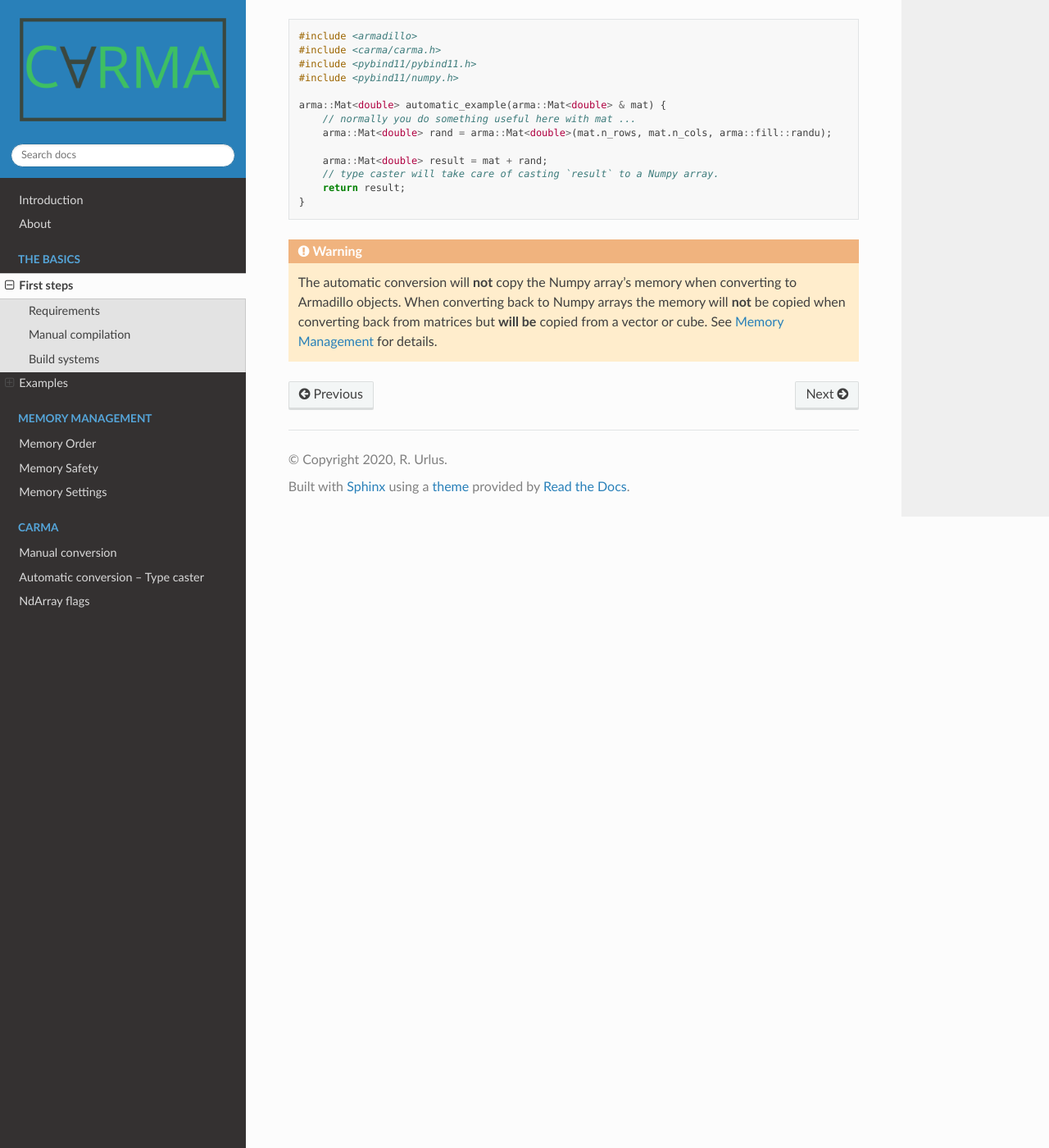
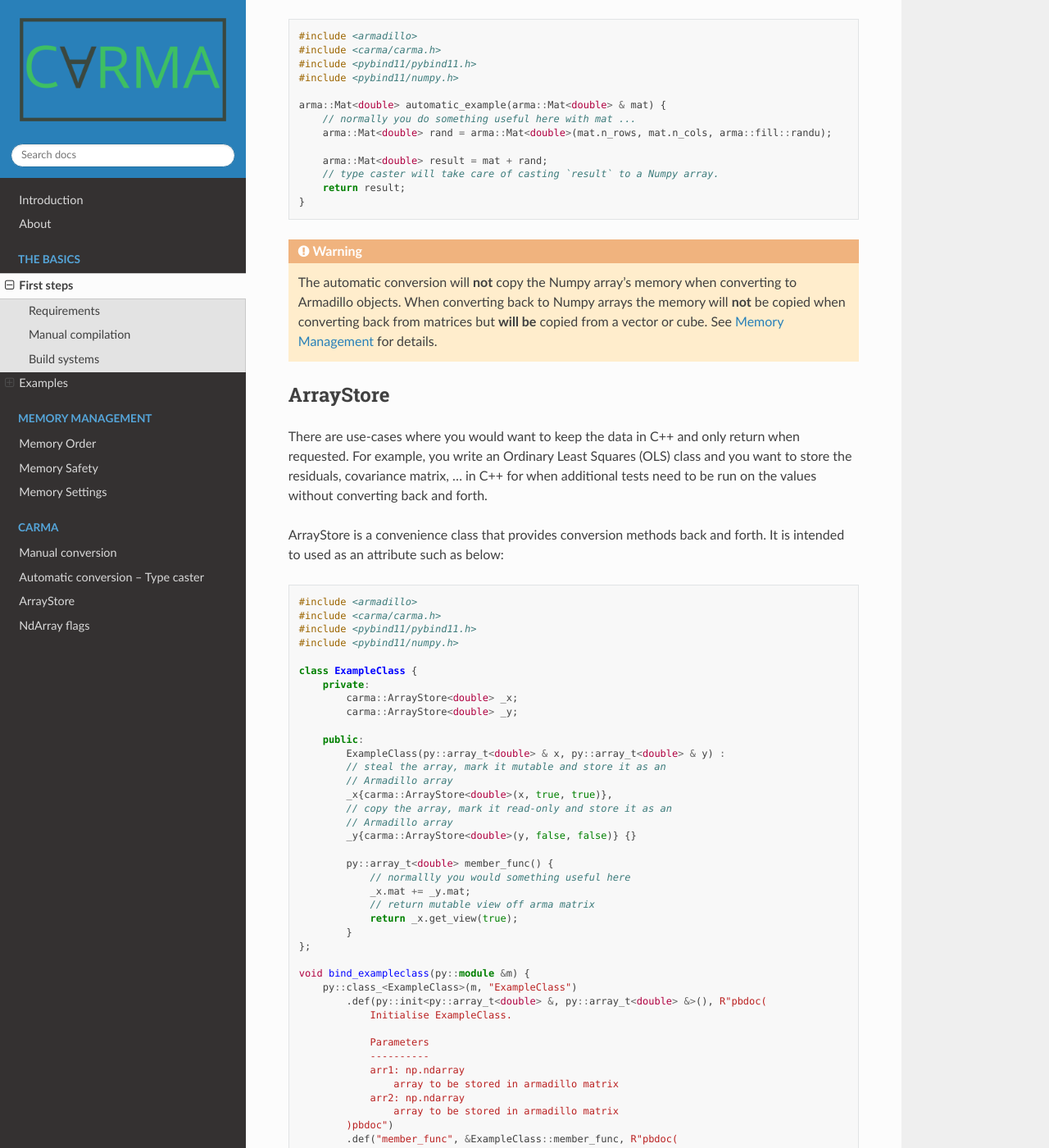
Before and after one commit to RUrlus/carma, a Sphinx documentation site: the page built from docs/source/basic_usage.rst, in a window 1280 px wide and 1400 px high, scrolled down 3484 px. Shown: the whole window at 82% size. Built offline with Sphinx 7.4.7 and the Read the Docs theme 2.0.0, drawn with Linux system fonts in a browser that asks for light colours; some of the changed text lies outside the part shown.

Commit message:
DOC: API docs and example of ArrayStore

```diff
--- a/docs/source/basic_usage.rst
+++ b/docs/source/basic_usage.rst
@@ -69,7 +69,7 @@ and run:
 Examples
 ########
 
-On a high level `carma` provides three ways to work Numpy arrays in Armadillo:
+On a high level `carma` provides four ways to work with Numpy arrays and Armadillo:
 See the :doc:`Function specifications <carma>` section for details about the available functions and the examples directory for runnable examples.
 
 Manual conversion
@@ -184,3 +184,63 @@ When calling the function from Python, Pybind11 will call `carma`'s type caster
     The automatic conversion will **not** copy the Numpy array's memory when converting to Armadillo objects.
     When converting back to Numpy arrays the memory will **not** be copied when converting back from matrices but **will be** copied from a vector or cube.
     See :doc:`Memory Management <memory_management>` for details.
+
+ArrayStore
+**********
+
+There are use-cases where you would want to keep the data in C++ and only return when requested.
+For example, you write an Ordinary Least Squares (OLS) class and you want to store the residuals, covariance matrix, ... in C++ for when additional tests need to be run on the values without converting back and forth.
+
+ArrayStore is a convenience class that provides conversion methods back and forth.
+It is intended to used as an attribute such as below:
+
+.. code-block:: c++
+
+    #include <armadillo>
+    #include <carma/carma.h>
+    #include <pybind11/pybind11.h>
+    #include <pybind11/numpy.h>
+
+    class ExampleClass {
+        private:
+            carma::ArrayStore<double> _x;
+            carma::ArrayStore<double> _y;
+
+        public:
+            ExampleClass(py::array_t<double> & x, py::array_t<double> & y) :
+            // steal the array, mark it mutable and store it as an
+            // Armadillo array
+            _x{carma::ArrayStore<double>(x, true, true)},
+            // copy the array, mark it read-only and store it as an
+            // Armadillo array
+            _y{carma::ArrayStore<double>(y, false, false)} {}
+
+            py::array_t<double> member_func() {
+                // normallly you would something useful here
+                _x.mat += _y.mat;
+                // return mutable view off arma matrix
+                return _x.get_view(true);
+            }
+    };
+
+    void bind_exampleclass(py::module &m) {
+        py::class_<ExampleClass>(m, "ExampleClass")
+            .def(py::init<py::array_t<double> &, py::array_t<double> &>(), R"pbdoc(
+                Initialise ExampleClass.
+
+                Parameters
+                ----------
+                arr1: np.ndarray
+                    array to be stored in armadillo matrix
+                arr2: np.ndarray
+                    array to be stored in armadillo matrix
+            )pbdoc")
+            .def("member_func", &ExampleClass::member_func, R"pbdoc(
+                Compute ....
+            )pbdoc");
+    }
+
+.. warning::
+
+    The ArrayStore owns the data, the returned numpy arrays are views that
+    are tied to the lifetime of ArrayStore.
```
Also changed, not shown: docs/source/carma.rst (+60 -0 lines).
